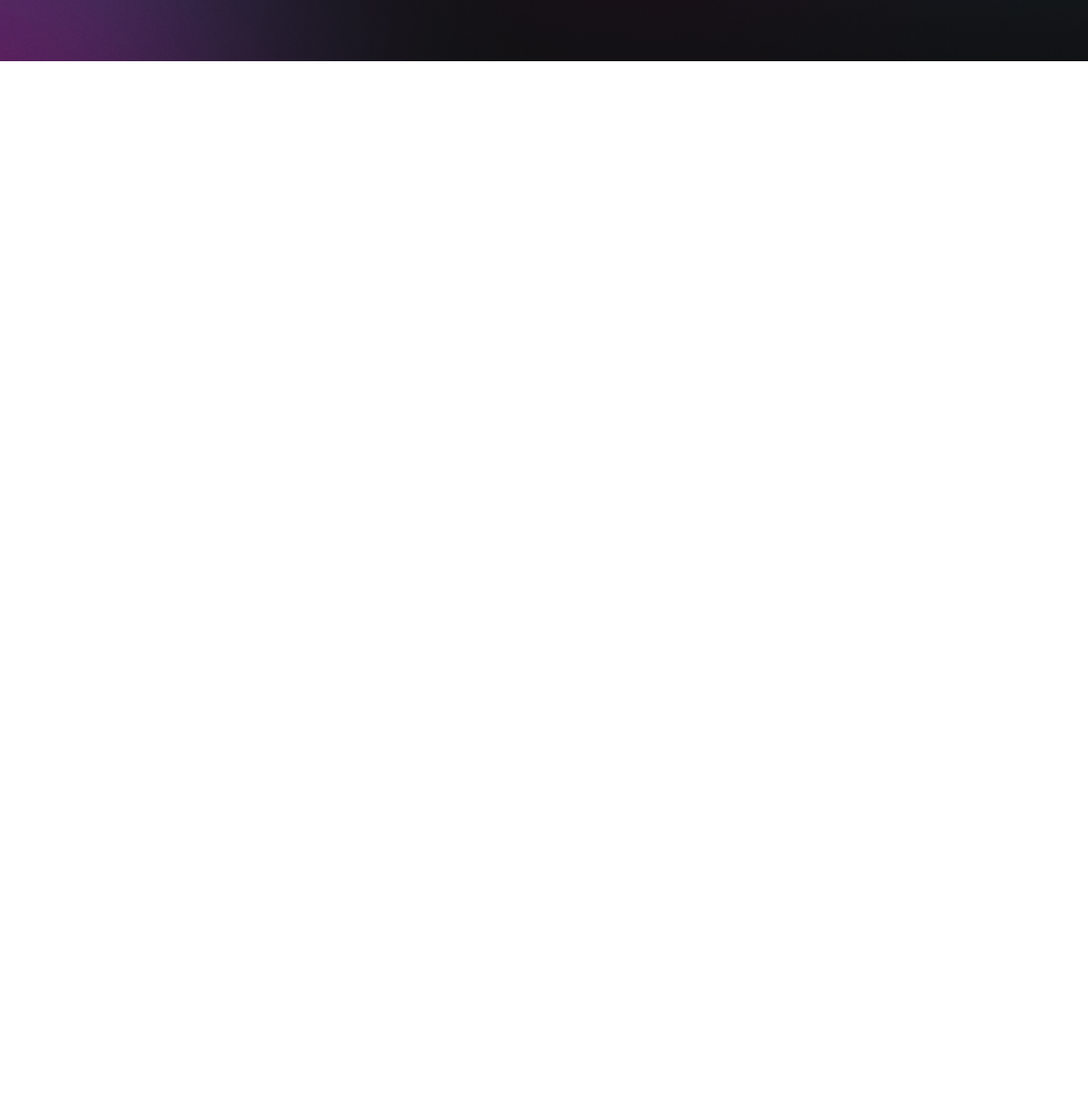
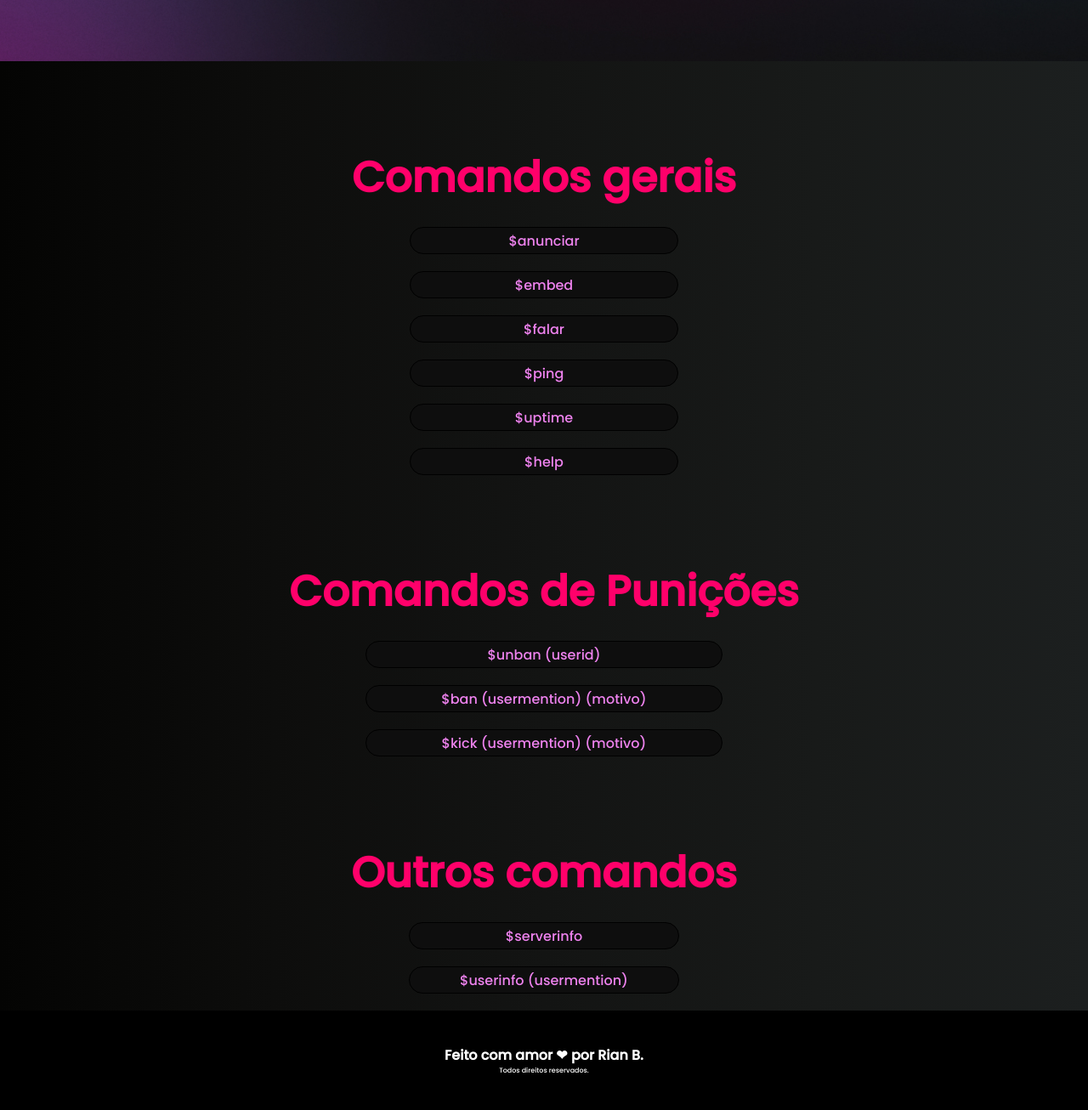
Before and after one commit to RixelLitz/site-ayla, a plain HTML site: page pages/comandos.html in a window 1280 px wide. Shown: the part 728-2034 px from the top of the page at 85% size. Before the commit the page ends 800 px from the top, so only its background shows below. Drawn offline with nearby package versions, Linux system fonts and the light colour scheme.

Commit message:
comandos.html pronto.

```diff
--- a/pages/comandos.html
+++ b/pages/comandos.html
@@ -66,10 +66,65 @@
         </div>
       </section>
       <section id="commands-container">
-
+        <div id="commands-geral">
+          <h1>Comandos gerais</h1>
+          <details>
+            <summary>$anunciar</summary>
+            <p>Com esse comando a Ayla faz um anuncio.</p>
+          </details>
+          <details>
+            <summary>$embed</summary>
+            <p>Fale em uma mensagem personalizada pelo bot.</p>
+          </details>
+          <details>
+            <summary>$falar</summary>
+            <p>Fale algo pelo bot.</p>
+          </details>
+          <details>
+            <summary>$ping</summary>
+            <p>Veja a latência do bot.</p>
+          </details>
+          <details>
+            <summary>$uptime</summary>
+            <p>Veja a quanto tempo o bot está ligado.</p>
+          </details>
+          <details>
+            <summary>$help</summary>
+            <p>Abre o menu de ajuda do bot.</p>
+          </details>
+        </div>
+        <div id="commands-puniçoes">
+          <h1>Comandos de Punições</h1>
+          <details>
+            <summary>$unban (userid)</summary>
+            <p>Remove o ban de um membro.</p>
+          </details>
+          <details>
+            <summary>$ban (usermention) (motivo)</summary>
+            <p>Aplica ban em um membro.</p>
+          </details>
+          <details>
+            <summary>$kick (usermention) (motivo)</summary>
+            <p>Expulsa um membro do servidor.</p>
+          </details>
+        </div>
+        <div id="commands-outros">
+          <h1>Outros comandos</h1>
+          <details>
+            <summary>$serverinfo</summary>
+            <p>Veja algumas informações sobre o servidor.</p>
+          </details>
+          <details>
+            <summary>$userinfo (usermention)</summary>
+            <p>Veja algumas informações sobre um membro. </p>
+          </details>
+        </div>
       </section>
     </main>
-
+    <footer>
+      <h1>Feito com amor ❤ por Rian B.</h1>
+      <p>Todos direitos reservados.</p>
+    </footer>
     <script
       type="module"
       src="https://unpkg.com/ionicons@7.1.0/dist/ionicons/ionicons.esm.js"
--- a/style.css
+++ b/style.css
@@ -272,16 +272,132 @@ footer {
 }
 #container-1 {
   display: flex;
-  flex-direction: row;
+  flex-direction: column-reverse;
   justify-content: center;
   align-items: center;
   text-align: center;
-  gap: 200px;
+  overflow: hidden;
+  gap: 100px;
   color: white;
 }
 #container-1 img {
-  width: 400px;
+  width: 300px;
 }
 #container-1 h1 {
-  color: rgb(255, 0, 255);
+  font-size: 50px;
+  color: violet;
 }
+#commands-container {
+  overflow: hidden;
+  display: flex;
+  justify-content: flex-start;
+  align-items: center;
+  flex-direction: column;
+  background-image: linear-gradient(
+    to left,
+    #1c1f1f,
+    #181a19,
+    #131413,
+    #0d0d0c,
+    #040403
+  );
+  background-size: cover;
+  width: 100%;
+
+}
+
+#commands-geral {
+  display: flex;
+  justify-content: center;
+  align-items: center;
+  text-align: center;
+  flex-direction: column;
+  gap: 20px;
+}
+#commands-geral details {
+  color: violet;
+  display: flex;
+  text-align: center;
+  justify-content: center;
+  align-items: center;
+}
+#commands-geral h1 {
+  margin-top: 100px;
+  font-size: 50px;
+  color: rgb(255, 0, 106);
+}
+#commands-geral p {
+  color: white;
+}
+summary::-webkit-details-marker {
+  display: none;
+}
+summary {
+  display: flex;
+  text-align: center;
+  justify-content: center;
+  align-items: center;
+  user-select: none;
+  cursor: pointer;
+  width: 100%;
+  height: 4vh;
+  border-radius: 30px;
+  border: 1px #000000 solid;
+  background: #0e0e0e;
+  list-style: none;
+}
+details{
+  width: 70%;
+  display: flex;
+  justify-content: center;
+  align-items: center;
+  text-align: center;
+
+}
+#commands-puniçoes {
+  margin-top: 100px;
+  display: flex;
+  justify-content: center;
+  align-items: center;
+  text-align: center;
+  flex-direction: column;
+  gap: 20px;
+}
+#commands-puniçoes details {
+  color: violet;
+  display: flex;
+  text-align: center;
+  justify-content: center;
+  align-items: center;
+}
+#commands-puniçoes h1 {
+  font-size: 50px;
+  color: rgb(255, 0, 106);
+}
+#commands-puniçoes p {
+  color: white;
+}
+#commands-outros {
+  margin-bottom: 20px;
+  margin-top: 100px;
+  display: flex;
+  justify-content: center;
+  align-items: center;
+  text-align: center;
+  flex-direction: column;
+  gap: 20px;
+}
+#commands-outros details {
+  color: violet;
+  display: flex;
+  text-align: center;
+  justify-content: center;
+  align-items: center;
+}
+#commands-outros h1 {
+  font-size: 50px;
+  color: rgb(255, 0, 106);
+}
+#commands-outros p {
+  color: white;
+}
```
Also changed, not shown: index.html (+10 -6 lines).
